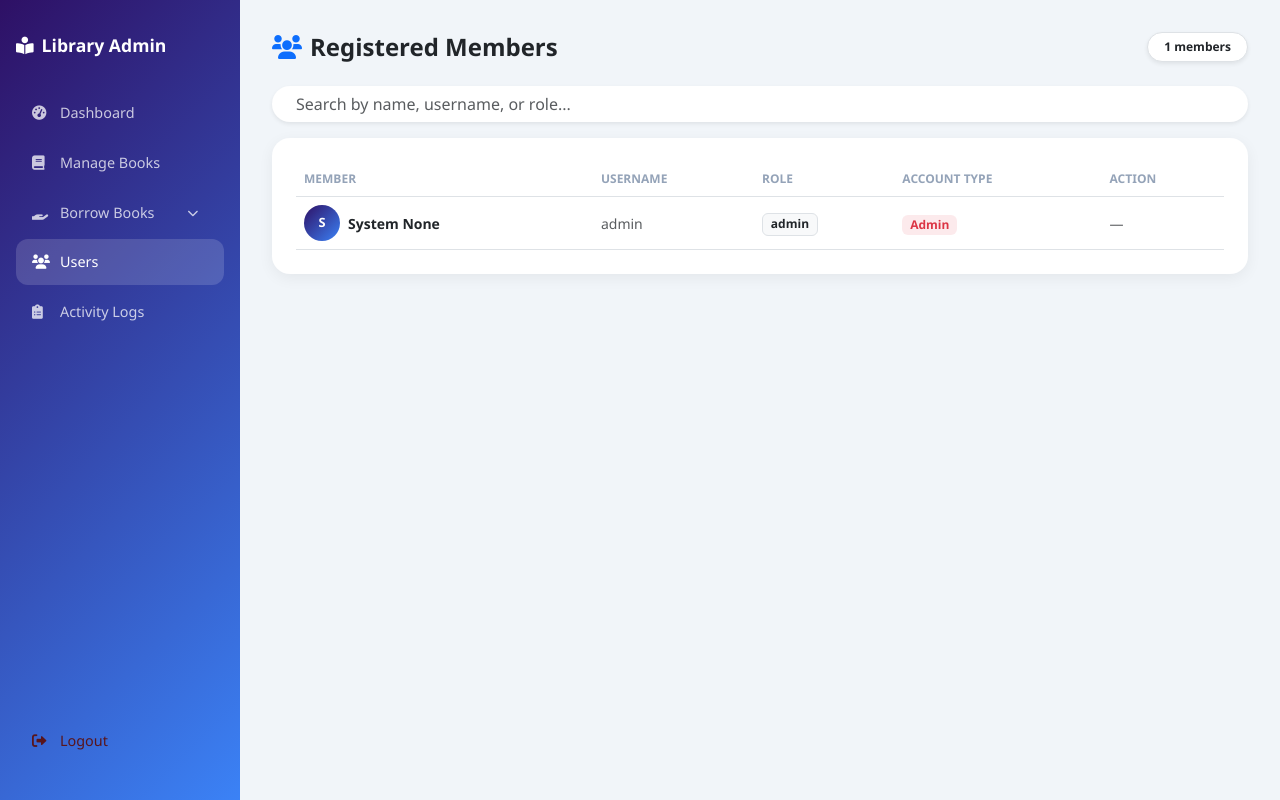
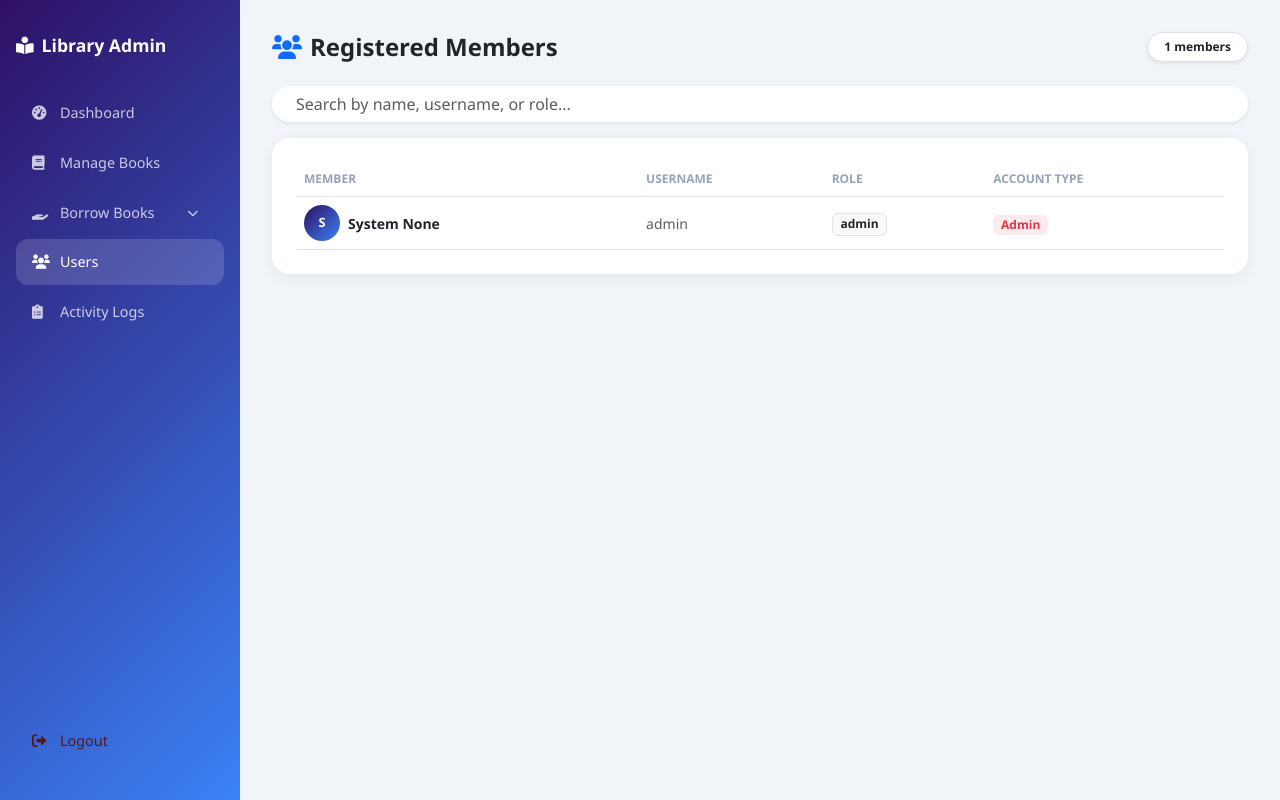
Before and after one commit to QueenJane2004/repo, a Flask app: page /view_users in a window 1280 px wide. Run offline with Flask 3, Linux system fonts and the light colour scheme; a user stored in the database is signed in; data comes from the database, SQL or seed files in the repository.

Commit message:
Remove Action (delete) column from Users page

```diff
--- a/templates/view_users.html
+++ b/templates/view_users.html
@@ -168,7 +168,6 @@
                             <th>Username</th>
                             <th>Role</th>
                             <th>Account Type</th>
-                            <th>Action</th>
                         </tr>
                     </thead>
                     <tbody>
@@ -192,21 +191,9 @@
                                 <span class="badge bg-primary bg-opacity-10 text-primary">Member</span>
                                 {% endif %}
                             </td>
-                            <td>
-                                {% if user.role != 'admin' %}
-                                <form action="{{ url_for('delete_user', user_id=user.id) }}" method="POST"
-                                      onsubmit="return confirm('Delete user {{ user.username }}? This will also remove their loan records.')">
-                                    <button type="submit" class="btn btn-outline-danger btn-sm rounded-pill px-3">
-                                        <i class="fas fa-trash"></i>
-                                    </button>
-                                </form>
-                                {% else %}
-                                <span class="text-muted small">—</span>
-                                {% endif %}
-                            </td>
                         </tr>
                         {% else %}
-                        <tr><td colspan="5" class="text-center text-muted py-4">No users registered yet.</td></tr>
+                        <tr><td colspan="4" class="text-center text-muted py-4">No users registered yet.</td></tr>
                         {% endfor %}
                     </tbody>
                 </table>
```
